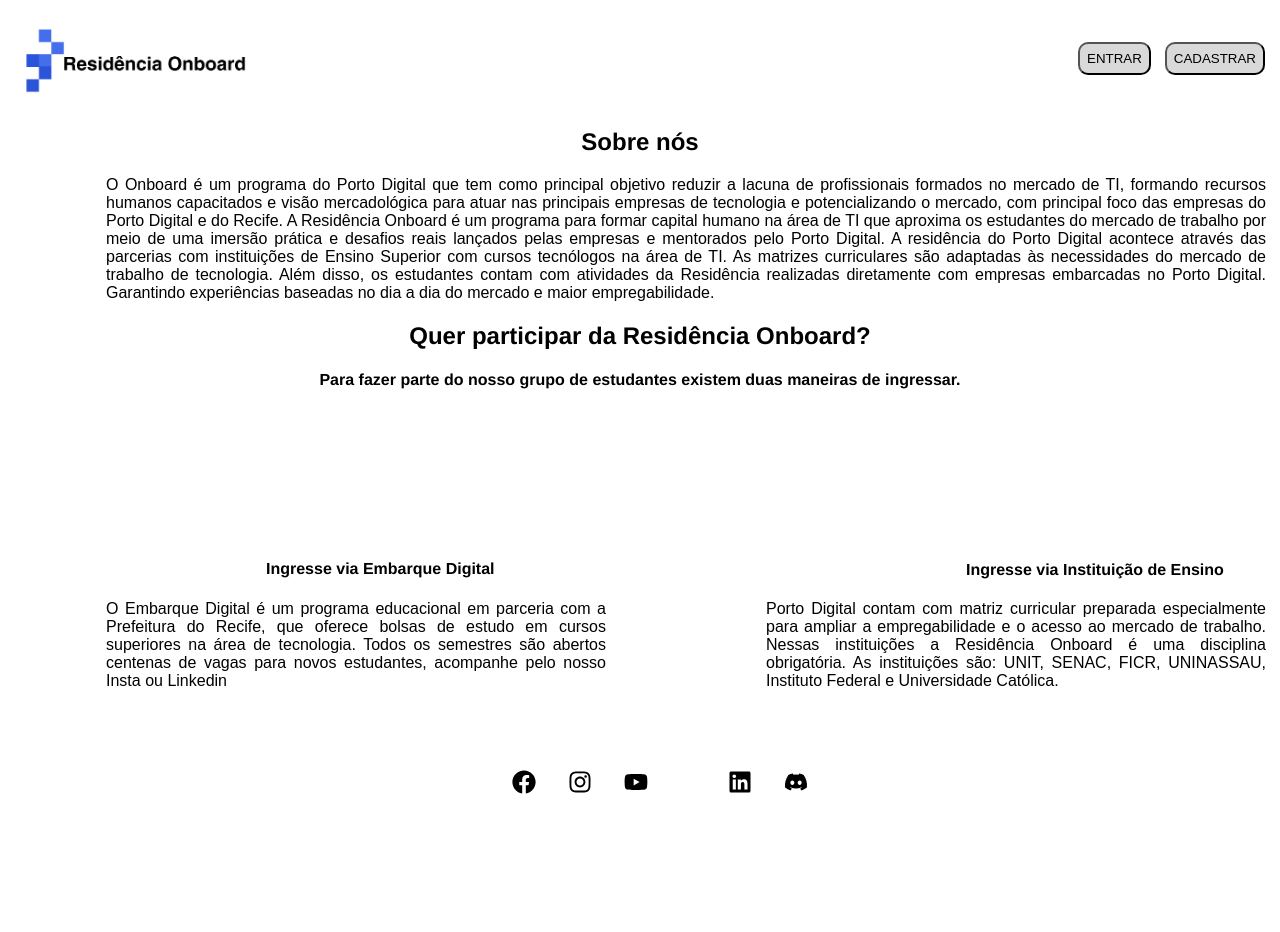
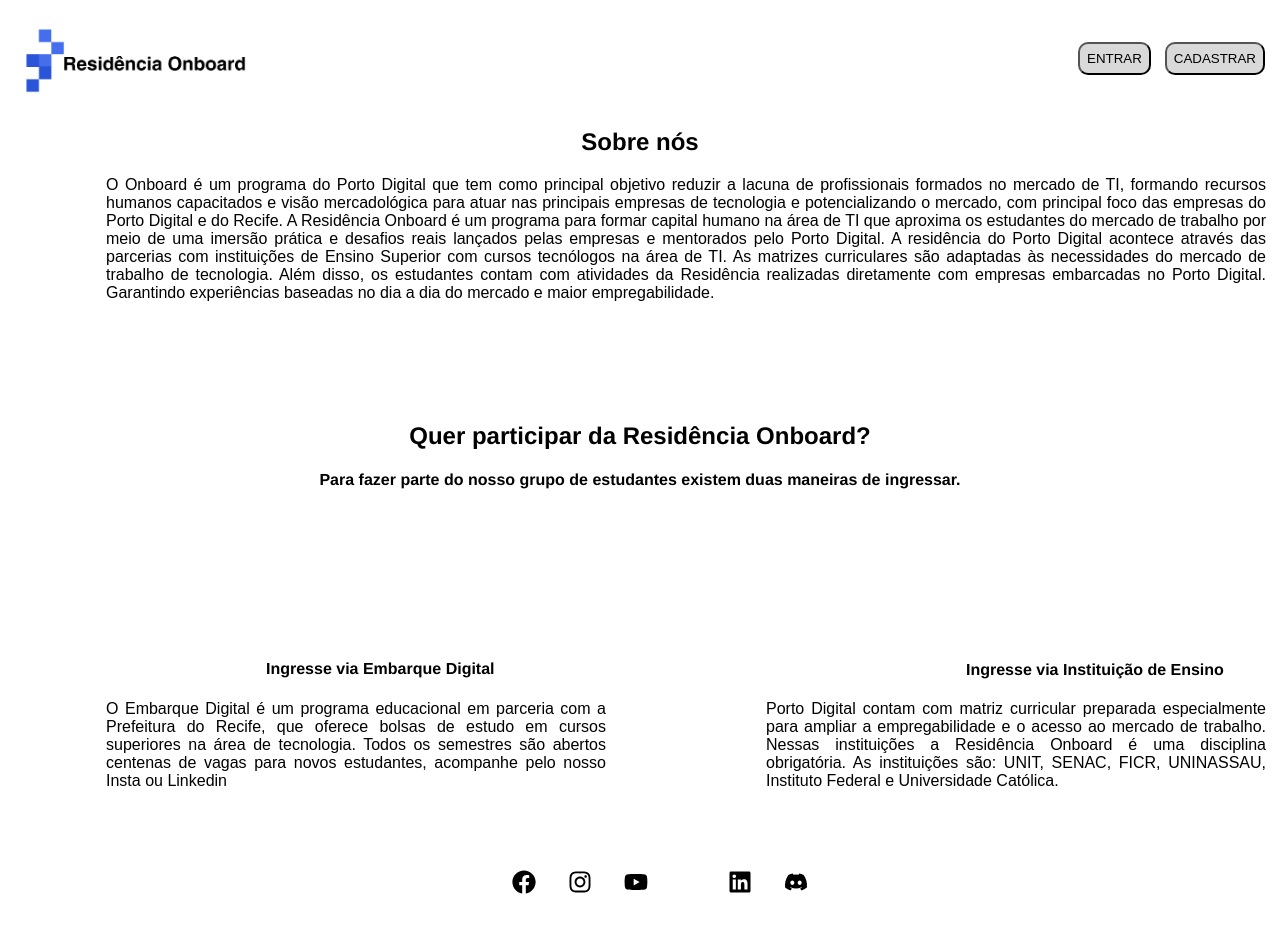
Before and after one commit to LucasMello22/React-Residencia, a React (Vite) app in the folder Glow up/: page / in a window 1280 px wide. Shown: the top 932 px of the page. Before the commit the page ends 870 px from the top, so only its background shows below. Built offline with nearby package versions, Linux system fonts and the light colour scheme; some icons are missing.

Commit message:
atualizando

```diff
--- a/Glow up/src/App.css
+++ b/Glow up/src/App.css
@@ -8,6 +8,7 @@
   text-align: center;
   left: 110px;
   top: 35px;
+
  }
 
  .inf1 p{
@@ -17,9 +18,10 @@
   left: 90px;
   text-align: justify;
   font-family: Arial, Helvetica, sans-serif;
+
  }
  .inf1 h2{
-  top:150px;
+
   text-align: center;
   font-family: 'Franklin Gothic Medium', 'Arial Narrow', Arial, sans-serif;
  }
@@ -36,6 +38,7 @@
   left: 90px;
   top:150px;
   font-family: Arial, Helvetica, sans-serif;
+
  }
 
  .inf2 h4{
@@ -60,3 +63,14 @@
   font-family: 'Franklin Gothic Medium', 'Arial Narrow', Arial, sans-serif;
 
  }
+
+ .inform h2{
+  margin-top: 5em;
+  text-align: center;
+  font-family: 'Franklin Gothic Medium', 'Arial Narrow', Arial, sans-serif;
+ }
+ .inform h4{
+
+  text-align: center;
+  font-family: 'Franklin Gothic Medium', 'Arial Narrow', Arial, sans-serif;
+ }
--- a/Glow up/src/App.jsx
+++ b/Glow up/src/App.jsx
@@ -21,7 +21,10 @@
             A Residência Onboard é um programa para formar capital humano na área de TI que aproxima os estudantes do mercado de trabalho por meio de uma imersão prática e desafios reais lançados pelas empresas e mentorados pelo Porto Digital.
             A residência do Porto Digital acontece através das parcerias com instituições de Ensino Superior com cursos tecnólogos na área de TI. As matrizes curriculares são adaptadas às necessidades do mercado de trabalho de tecnologia. Além disso, os estudantes contam com atividades da Residência realizadas diretamente com empresas embarcadas no Porto Digital. Garantindo experiências baseadas no dia a dia do mercado e maior empregabilidade.
            </p>
-          <h2>Quer participar da Residência Onboard? </h2>
+
+        </div>
+        <div className='inform'>
+          <h2  >Quer participar da Residência Onboard?</h2>
           <h4>Para fazer parte do nosso grupo de estudantes existem duas maneiras de ingressar. </h4>
         </div>
         <div className='inf2'>
```
